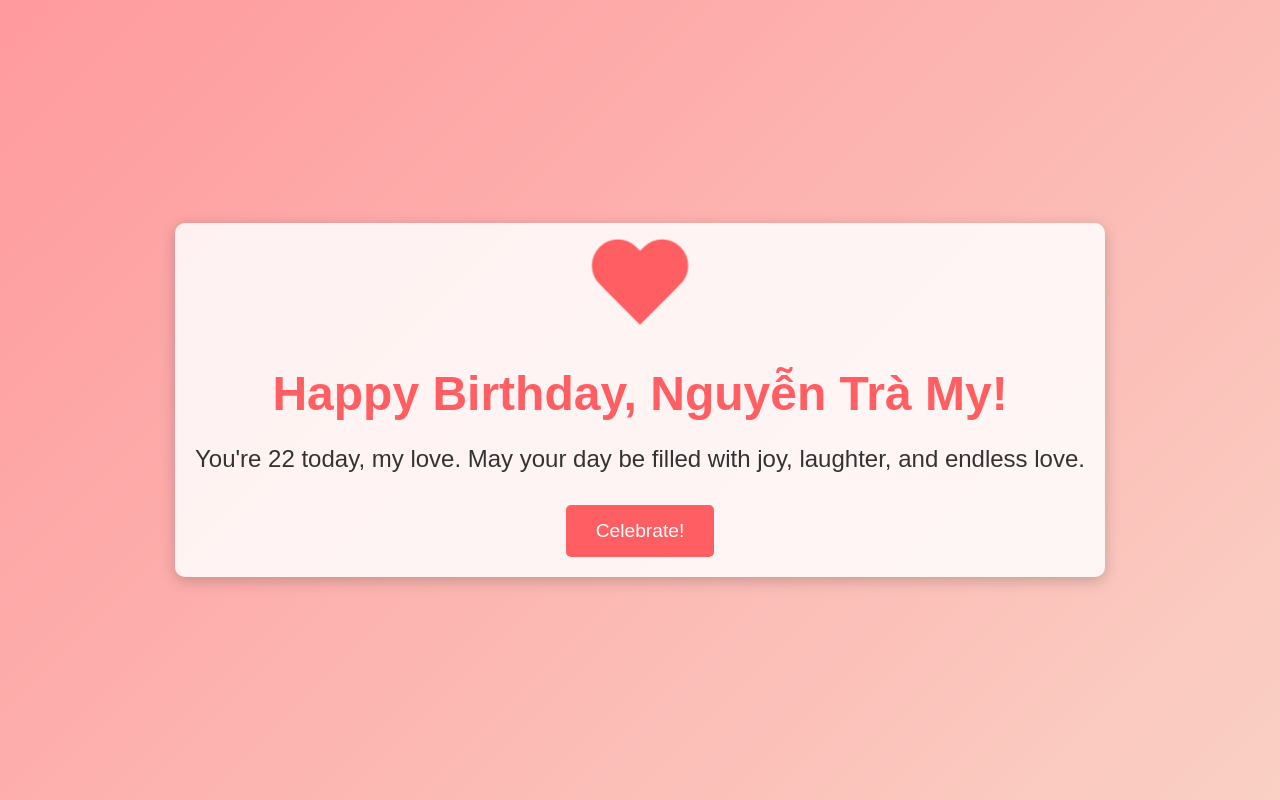
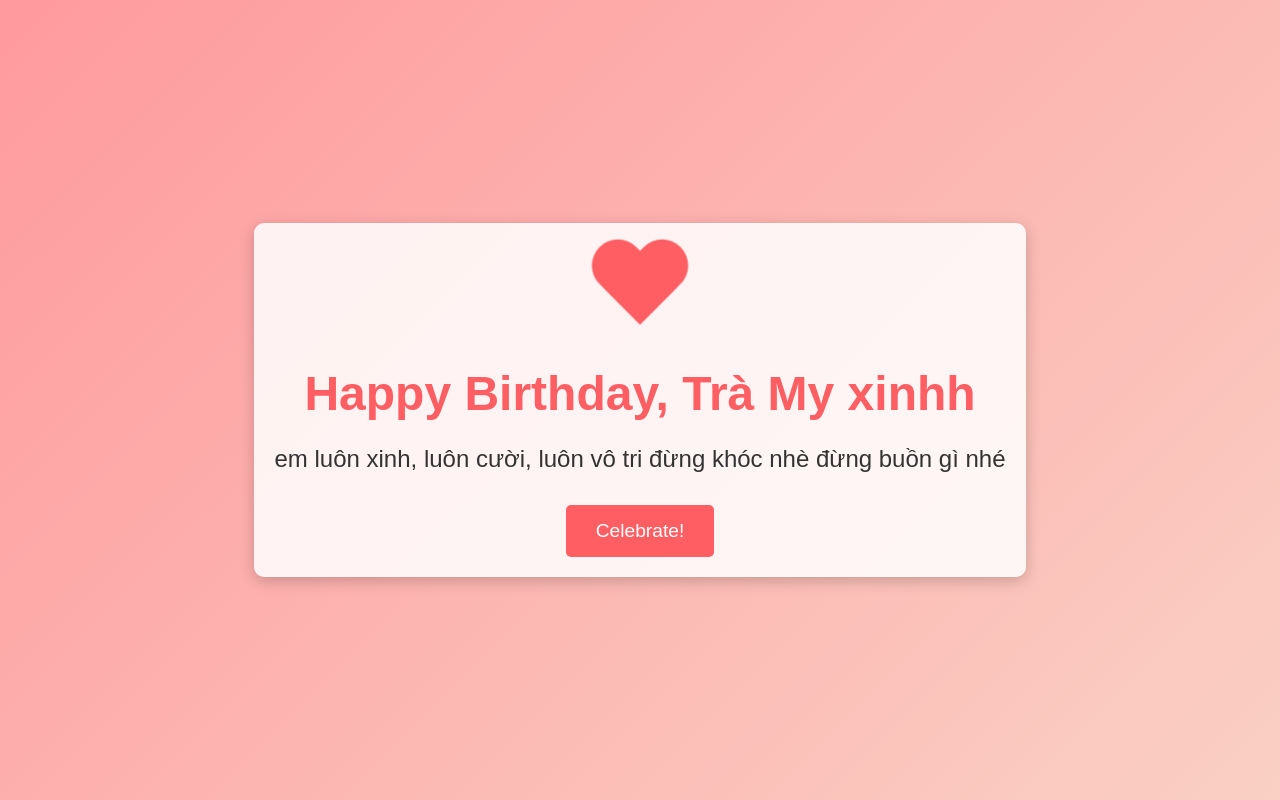
Before and after one commit to PhongHoangg/hbbdntm, a plain HTML site: page index.html in a window 1280 px wide. Drawn offline with Linux system fonts and the light colour scheme.

Commit message:
Update index.html

```diff
--- a/index.html
+++ b/index.html
@@ -8,7 +8,7 @@
 
   <meta name="viewport" content="width=device-width, initial-scale=1.0" />
 
-  <title>Happy Birthday Nguyễn Trà My!</title>
+  <title>Happy Birthday Trà My xinh </title>
 
   <style>
 
@@ -196,9 +196,9 @@
 
     <div class="heart"></div>
 
-    <h1>Happy Birthday, Nguyễn Trà My!</h1>
+    <h1>Happy Birthday, Trà My xinhh </h1>
 
-    <p>You're 22 today, my love. May your day be filled with joy, laughter, and endless love.</p>
+    <p>em luôn xinh, luôn cười, luôn vô tri đừng khóc nhè đừng buồn gì nhé</p>
 
     <button class="btn" onclick="startCelebration()">Celebrate!</button>
 
```
